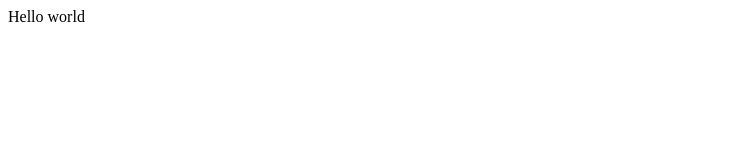
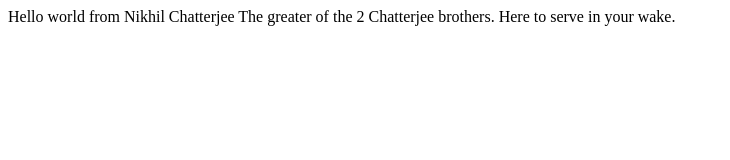
Before and after one commit to nikhilc1527/iotesting, a plain HTML site: page index.html in a window 1280 px wide. Shown: the whole page, without its empty margins (0-730 px from the left). Drawn offline with Linux system fonts and the light colour scheme.

Commit message:
Update index.html

```diff
--- a/index.html
+++ b/index.html
@@ -1,7 +1,9 @@
 <html>
     <body>
         <p>
-            Hello world
+            Hello world from Nikhil Chatterjee
+            The greater of the 2 Chatterjee brothers.
+            Here to serve in your wake.
         </p>
     </body>
 </html>
```
